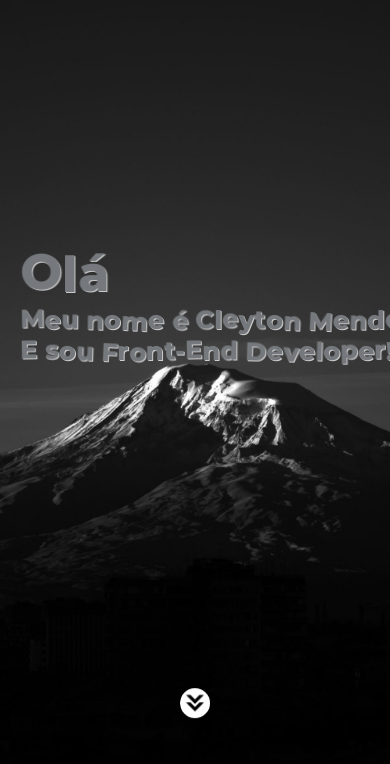
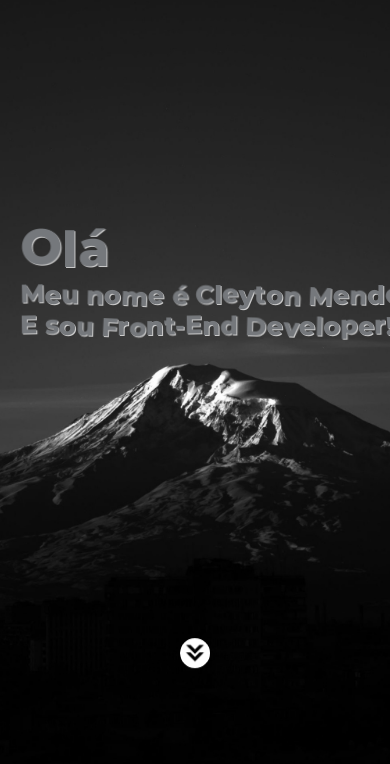
Before and after one commit to cleytonmendest/cleytonm, a plain HTML site: page index.html in a window 390 px wide. Shown: the part 77-841 px from the top of the page. Drawn offline with Linux system fonts and the light colour scheme.

Commit message:
ajuste arrow mobile

```diff
--- a/assets/css/style.css
+++ b/assets/css/style.css
@@ -366,7 +366,7 @@ footer{
     justify-content: center;
     align-items: center;
 }
-@media (max-width: 730px){
+@media (max-width: 600px){
     .btn-mobile{
         display: flex;
         padding: 10px 25px;
@@ -398,6 +398,9 @@ footer{
     }
     .list a{
         padding: 20px 40px;
+    }
+    .arrow{
+        margin-bottom: 100px;
     }
     .nav.active .list{
         visibility: visible;
```
